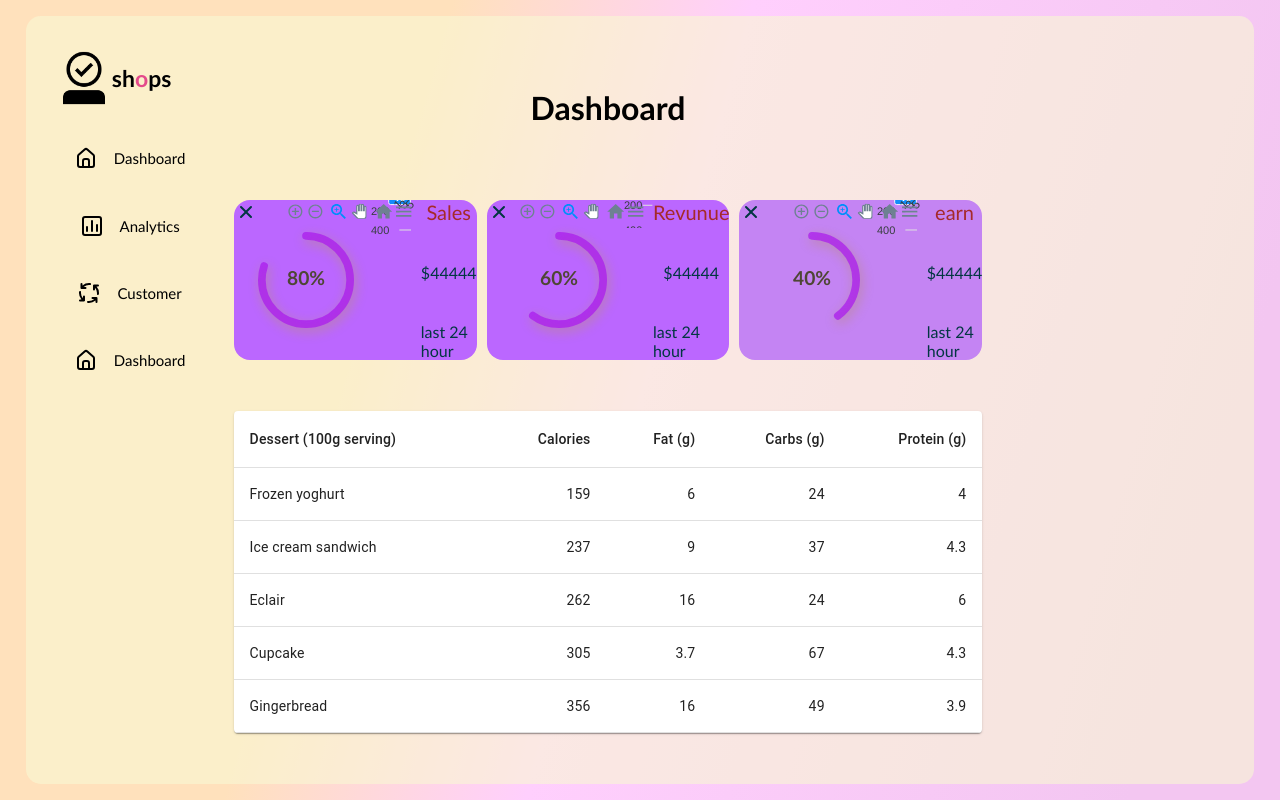
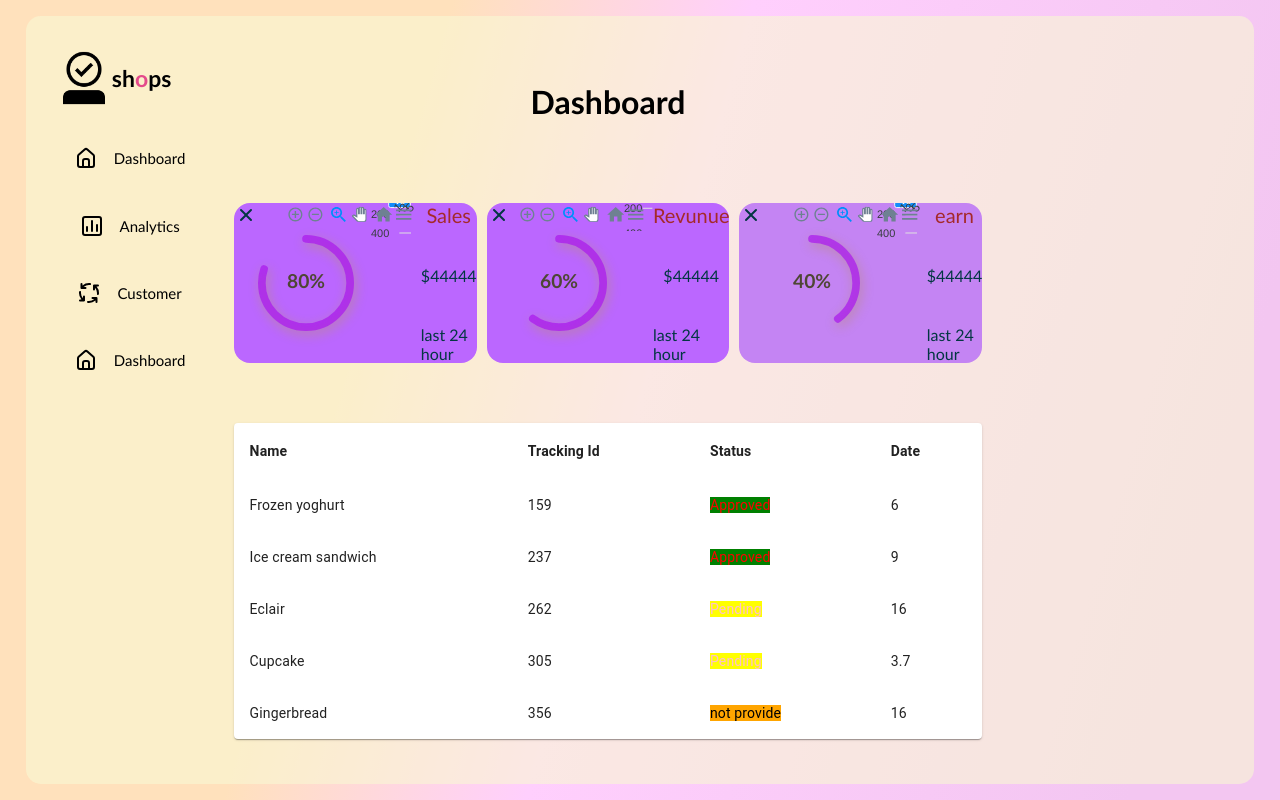
Before and after one commit to rabiulhossen/admin-dashboard, a React (Create React App) app: page / in a window 1280 px wide. Built offline with nearby package versions, Linux system fonts and the light colour scheme.

Commit message:
chart and table without styles

```diff
--- a/src/components/MiddleDash/MiddleDash.css
+++ b/src/components/MiddleDash/MiddleDash.css
@@ -3,4 +3,5 @@
      justify-content: space-evenly;
      align-items: center;
      flex-direction: column;
+     gap: 1rem;
 }
--- a/src/components/Table/Table.css
+++ b/src/components/Table/Table.css
@@ -0,0 +1,14 @@
+.MuiPaper-root>*{
+     padding: 10px;
+}
+.MuiPaper-root .MuiTableCell-head{
+     font-weight: 600;
+
+}
+Table td,th{
+     border: none !important;
+}
+.status
+{
+
+}
--- a/src/components/Table/Table.js
+++ b/src/components/Table/Table.js
@@ -7,38 +7,59 @@ import TableContainer from '@material-ui/core/TableContainer';
 import TableHead from '@material-ui/core/TableHead';
 import TableRow from '@material-ui/core/TableRow';
 import Paper from '@material-ui/core/Paper';
+import './Table.css'
 
 const useStyles = makeStyles({
   table: {
-    minWidth: 650,
+    minWidth: 550,
   },
 });
 
-function createData(name, calories, fat, carbs, protein) {
-  return { name, calories, fat, carbs, protein };
+function createData(name,TrackingId, date,Status) {
+  return { name,TrackingId, date,Status };
 }
 
 const rows = [
-  createData('Frozen yoghurt', 159, 6.0, 24, 4.0),
-  createData('Ice cream sandwich', 237, 9.0, 37, 4.3),
-  createData('Eclair', 262, 16.0, 24, 6.0),
-  createData('Cupcake', 305, 3.7, 67, 4.3),
-  createData('Gingerbread', 356, 16.0, 49, 3.9),
+  createData('Frozen yoghurt', 159, 6.0,'Approved'),
+  createData('Ice cream sandwich', 237, 9.0,'Approved'),
+  createData('Eclair', 262, 16.0, 'Pending'),
+  createData('Cupcake', 305, 3.7, 'Pending'),
+  createData('Gingerbread', 356, 16.0,'not provide'),
 ];
 
 export default function BasicTable() {
   const classes = useStyles();
+const makeStyles =(Status)=>{
+if(Status === 'Approved'){
+  return{
+    background:'green',
+    color:'red'
+  }
+}
+else if(Status === 'Pending'){
+  return{
+    background:'yellow',
+    color:'pink'
+  }
+}
+else{
+  return{
+    background:'orange',
+    color:'black'
+  }
+}
+}
 
   return (
     <TableContainer component={Paper}>
       <Table className={classes.table} aria-label="simple table">
         <TableHead>
           <TableRow>
-            <TableCell>Dessert (100g serving)</TableCell>
-            <TableCell align="right">Calories</TableCell>
-            <TableCell align="right">Fat&nbsp;(g)</TableCell>
-            <TableCell align="right">Carbs&nbsp;(g)</TableCell>
-            <TableCell align="right">Protein&nbsp;(g)</TableCell>
+            <TableCell>Name</TableCell>
+            <TableCell align="left">Tracking Id</TableCell>
+            <TableCell align="left">Status</TableCell>
+            <TableCell align="left">Date</TableCell>
+
           </TableRow>
         </TableHead>
         <TableBody>
@@ -47,10 +68,11 @@ export default function BasicTable() {
               <TableCell component="th" scope="row">
                 {row.name}
               </TableCell>
-              <TableCell align="right">{row.calories}</TableCell>
-              <TableCell align="right">{row.fat}</TableCell>
-              <TableCell align="right">{row.carbs}</TableCell>
-              <TableCell align="right">{row.protein}</TableCell>
+              <TableCell align="left">{row.TrackingId}</TableCell>
+              <TableCell align="left"><span style={makeStyles(row.Status)} className='status' >
+                {row.Status}</span></TableCell>
+              <TableCell align="left" >{row.date}</TableCell>
+
             </TableRow>
           ))}
         </TableBody>
```
Also changed, not shown: src/components/RightSide/RightSide.css (added), src/components/RightSide/RightSide.js (added).
